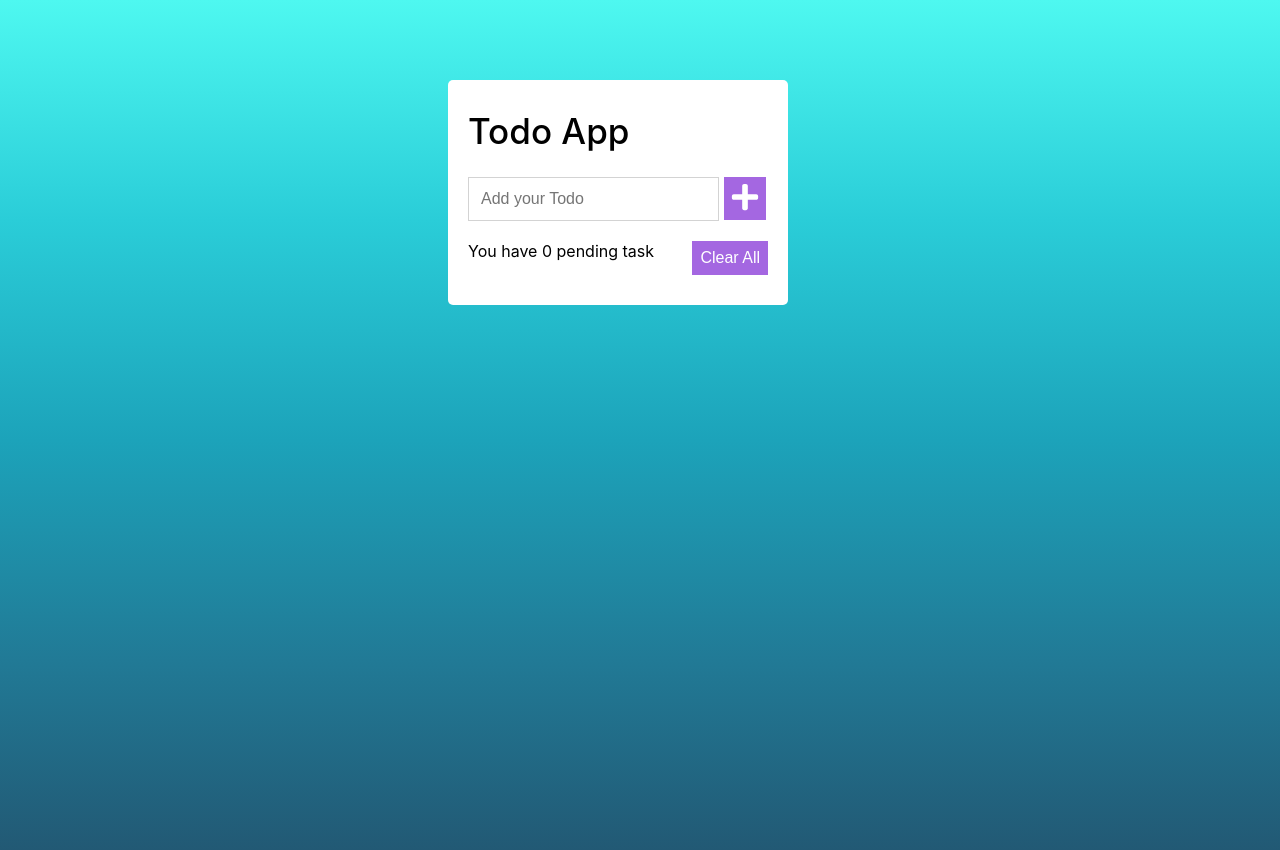
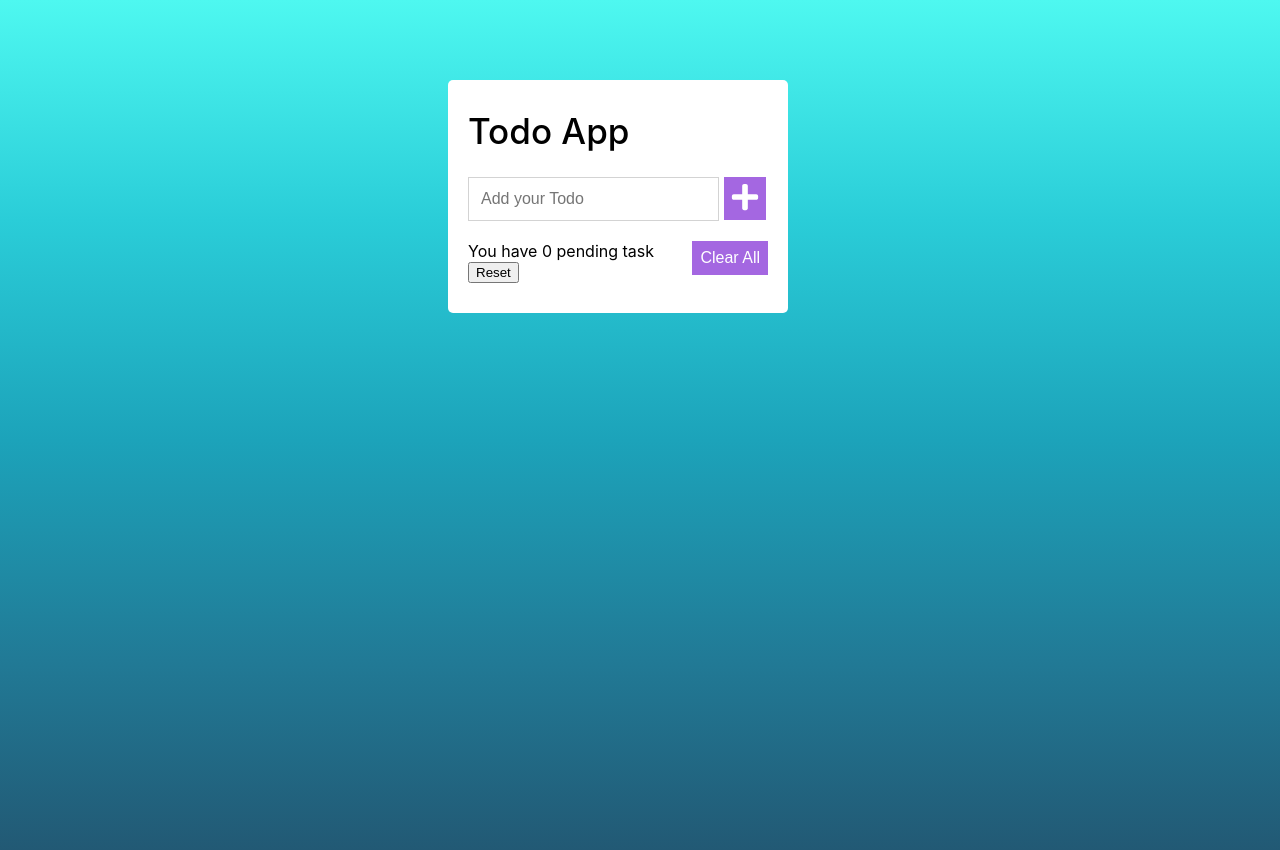
Before and after one commit to AnkitPat/todojs-react, a React (Create React App) app: page / in a window 1280 px wide. Shown: the top 850 px of the page. Built offline with nearby package versions, Linux system fonts and the light colour scheme.

Commit message:
Localstorage get

```diff
--- a/src/App.js
+++ b/src/App.js
@@ -18,7 +18,7 @@ class App extends React.Component {
       this.setState({ todo: list })
     }
     this.state.text = ""
-    localStorage.setItem('Todo', list)
+    localStorage.setItem('Todo', JSON.stringify(list))
   }
 
   itemDone(indexx) {
@@ -43,9 +43,14 @@ class App extends React.Component {
 
   clearTodo() {
     this.setState({ todo: [] })
+    localStorage.setItem('Todo', JSON.stringify([]))
   }
 
+reset(){
+  let list=JSON.parse(localStorage.getItem('Todo'))
 
+  this.setState({todo: list})
+}
 
 
 
@@ -65,6 +70,7 @@ class App extends React.Component {
             <InputTodo inputtext={(text)=>{this.addTodo(text)}}/>
             <DisplayList  list={this.state.todo}  selectdone={(index)=>{this.itemDone(index)}} itemdel={(index)=>{this.deleteItem(index)}}/>
             <EmptyTodo deletetodo={()=>{this.clearTodo()}} list={this.state.todo}/>
+            <button onClick={()=>{this.reset()}}>Reset</button>
           </div>
         </header>
       </div>
```
